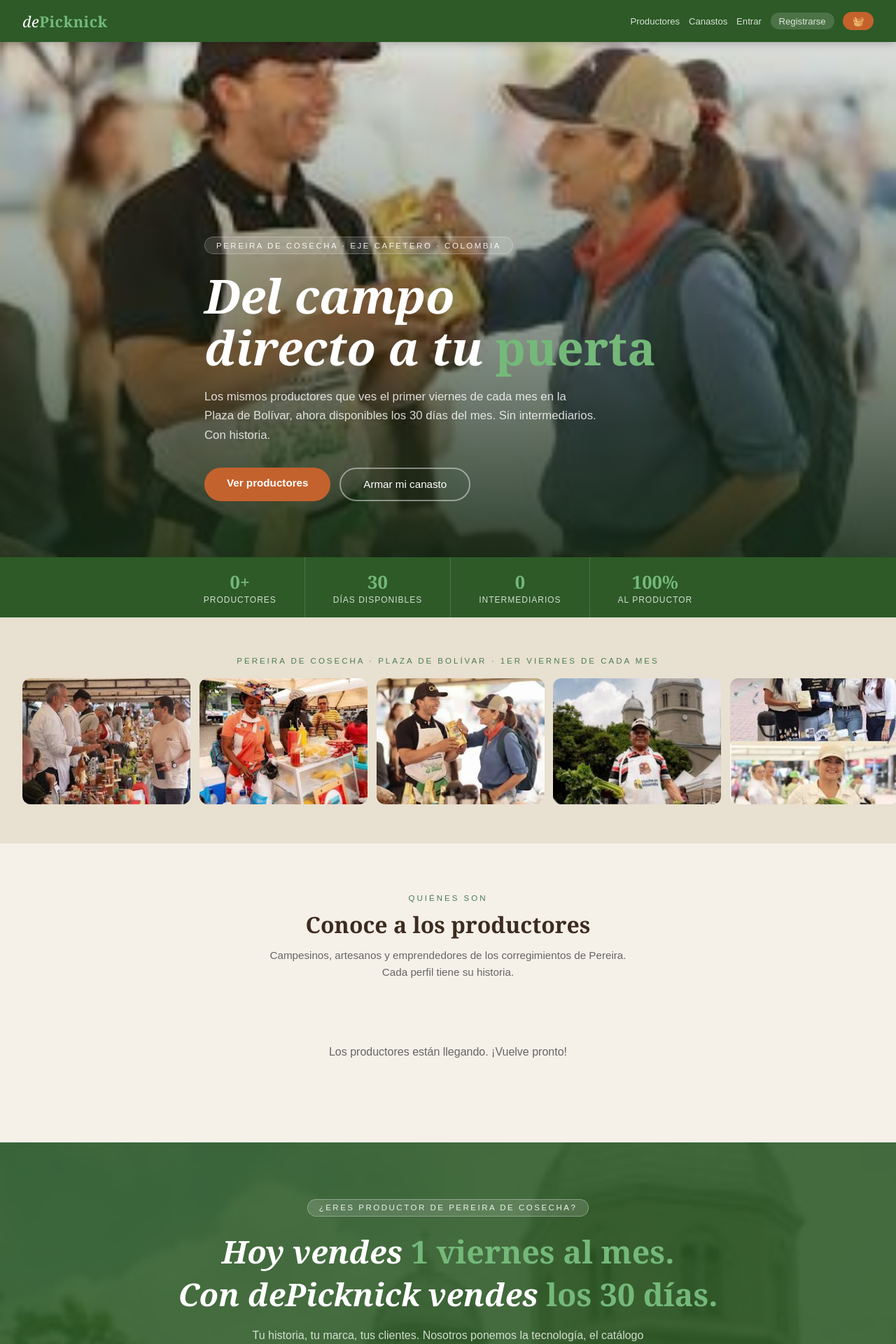
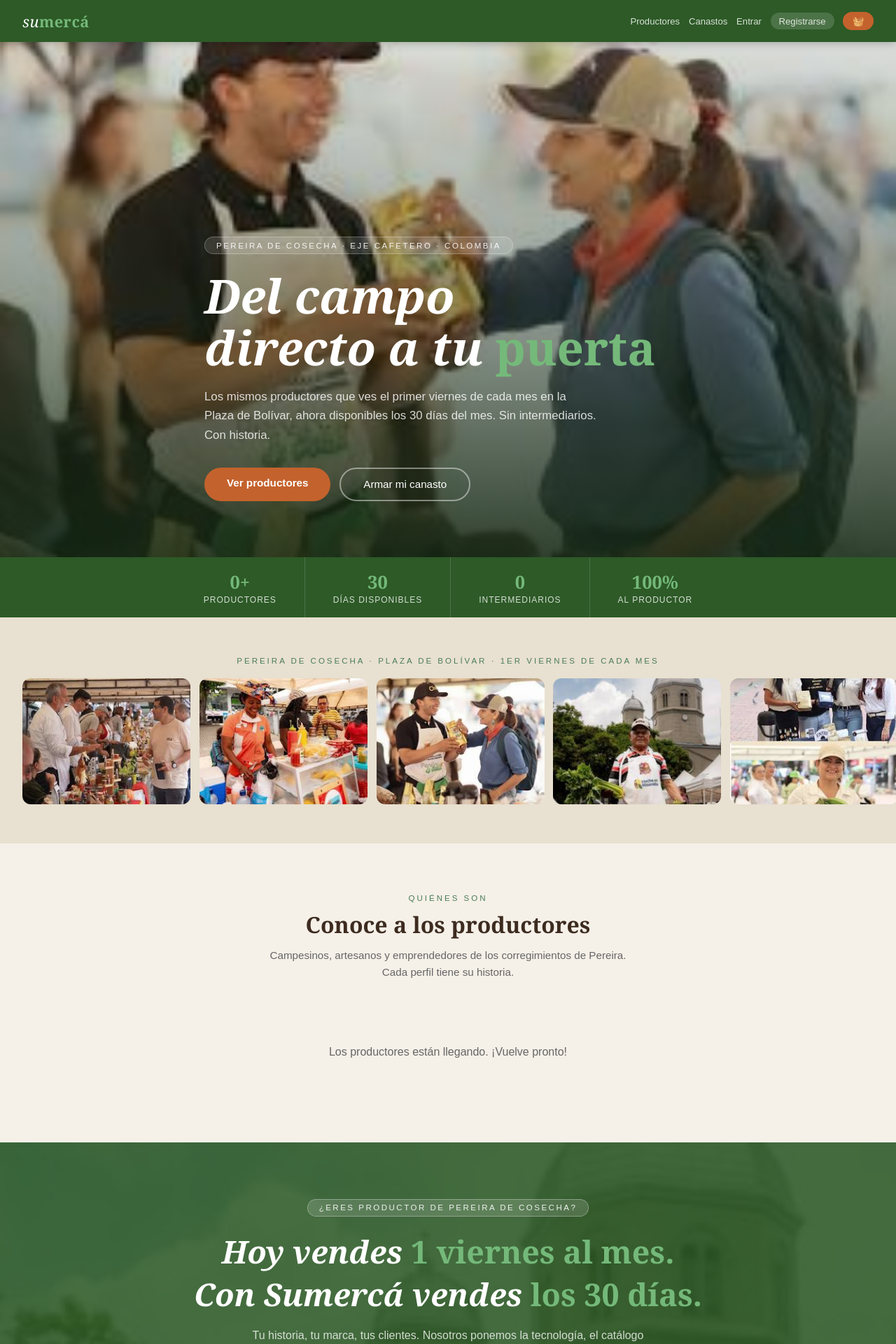
Before and after one commit to GitFrojasc/depicknick, a Django app: page / in a window 1280 px wide. Shown: the top 1920 px of the page at 70% size. Run offline with Django 5.2, Linux system fonts and the light colour scheme; data that the repository does not hold is empty.

Commit message:
Renombrar: dePicknick a Sumerca - Su Mercado Campesino Virtual

```diff
--- a/templates/canasto.html
+++ b/templates/canasto.html
@@ -3,7 +3,7 @@
 <head>
   <meta charset="UTF-8">
   <meta name="viewport" content="width=device-width, initial-scale=1.0">
-  <title>{{ canasto.nombre }} — dePicknick</title>
+  <title>{{ canasto.nombre }} — Sumercá</title>
   <style>
     :root {
       --verde-oscuro: #2d5a27;
@@ -374,7 +374,7 @@
 </section>
 
 <footer>
-  <p>dePicknick · Del campo al canasto · <a href="/">Volver al inicio</a></p>
+  <p>Sumercá · Su mercado campesino virtual · <a href="/">Volver al inicio</a></p>
 </footer>
 
 </body>
--- a/templates/carrito.html
+++ b/templates/carrito.html
@@ -3,7 +3,7 @@
 <head>
   <meta charset="UTF-8">
   <meta name="viewport" content="width=device-width, initial-scale=1.0">
-  <title>Mi canasto — dePicknick</title>
+  <title>Mi canasto — Sumercá</title>
   <style>
     :root {
       --verde-oscuro: #2d5a27; --verde-medio: #4a7c59; --verde-claro: #8db87a;
@@ -202,7 +202,7 @@
 </div>
 
 <footer>
-  <p>dePicknick · Del campo al canasto · <a href="/">Inicio</a></p>
+  <p>Sumercá · Su mercado campesino virtual · <a href="/">Inicio</a></p>
 </footer>
 
 </body>
--- a/templates/checkout.html
+++ b/templates/checkout.html
@@ -1,6 +1,6 @@
 {% extends "base.html" %}
 
-{% block title %}Datos de entrega — dePicknick{% endblock %}
+{% block title %}Datos de entrega — Sumercá{% endblock %}
 
 {% block extra_css %}
 <style>
--- a/templates/confirmacion.html
+++ b/templates/confirmacion.html
@@ -1,6 +1,6 @@
 {% extends "base.html" %}
 
-{% block title %}Pedido confirmado — dePicknick{% endblock %}
+{% block title %}Pedido confirmado — Sumercá{% endblock %}
 
 {% block extra_css %}
 <style>
--- a/templates/index.html
+++ b/templates/index.html
@@ -4,7 +4,7 @@
 <head>
   <meta charset="UTF-8">
   <meta name="viewport" content="width=device-width, initial-scale=1.0">
-  <title>dePicknick — Pereira de Cosecha · Del campo a tu puerta</title>
+  <title>Sumercá — Su Mercado Campesino Virtual · Pereira de Cosecha</title>
   <style>
     :root {
       --verde:      #2d5a27;
@@ -305,7 +305,7 @@
 
 <!-- ════ NAV ════ -->
 <nav>
-  <a href="/" class="logo">de<span>Picknick</span></a>
+  <a href="/" class="logo">su<span>mercá</span></a>
   <div class="nav-r">
     <a href="#productores" class="hide-sm">Productores</a>
     <a href="#canastos" class="hide-sm">Canastos</a>
@@ -421,13 +421,13 @@
   <div class="pitch-inner">
     <div class="pitch-top">
       <div class="pitch-eyebrow">¿Eres productor de Pereira de Cosecha?</div>
-      <h2>Hoy vendes <strong>1 viernes al mes.</strong><br>Con dePicknick vendes <strong>los 30 días.</strong></h2>
+      <h2>Hoy vendes <strong>1 viernes al mes.</strong><br>Con Sumercá vendes <strong>los 30 días.</strong></h2>
       <p>Tu historia, tu marca, tus clientes. Nosotros ponemos la tecnología, el catálogo online y el canal de ventas. Tú pones el producto.</p>
     </div>
 
     <div class="pitch-vs">
       <div class="pitch-lado antes">
-        <h4>Sin dePicknick</h4>
+        <h4>Sin Sumercá</h4>
         <ul>
           <li>1 día de ventas al mes</li>
           <li>Solo los que van a la plaza</li>
@@ -438,7 +438,7 @@
       </div>
       <div class="pitch-flecha">→</div>
       <div class="pitch-lado despues">
-        <h4>Con dePicknick</h4>
+        <h4>Con Sumercá</h4>
         <ul>
           <li>30 días de ventas al mes</li>
           <li>Clientes de toda la ciudad</li>
@@ -473,8 +473,8 @@
     </div>
 
     <div class="pitch-cta">
-      <a href="mailto:hola@depicknick.com?subject=Quiero%20unirme%20a%20dePicknick&body=Hola%2C%20soy%20productor%20de%20Pereira%20de%20Cosecha%20y%20quiero%20unirme%20a%20dePicknick." class="btn-pitch">
-        Quiero unirme a dePicknick →
+      <a href="mailto:hola@sumerca.co?subject=Quiero%20unirme%20a%20Sumerca&body=Hola%2C%20soy%20productor%20de%20Pereira%20de%20Cosecha%20y%20quiero%20unirme%20a%20Sumerca." class="btn-pitch">
+        Quiero unirme a Sumercá →
       </a>
       <p style="margin-top:1rem;font-family:Arial,sans-serif;font-size:.78rem;color:rgba(255,255,255,.5);">
         O escríbenos por WhatsApp · Sin compromiso
@@ -600,15 +600,15 @@
 
 <!-- ════ FOOTER ════ -->
 <footer>
-  <div class="fl">dePicknick</div>
-  <p>Del campo al canasto · Pereira de Cosecha · Colombia</p>
+  <div class="fl">Sumercá</div>
+  <p>Su Mercado Campesino Virtual · Pereira de Cosecha · Colombia</p>
   <br>
   <p>
-    <a href="mailto:hola@depicknick.com">hola@depicknick.com</a>
+    <a href="mailto:hola@sumerca.co">hola@sumerca.co</a>
     &nbsp;·&nbsp; <a href="/admin/">Admin</a>
   </p>
   <br>
-  <p style="font-size:.72rem;opacity:.45;">© 2026 dePicknick · Todos los derechos reservados</p>
+  <p style="font-size:.72rem;opacity:.45;">© 2026 Sumercá · Todos los derechos reservados</p>
 </footer>
 
 <script>
--- a/templates/login.html
+++ b/templates/login.html
@@ -1,6 +1,6 @@
 {% extends "base.html" %}
 
-{% block title %}Iniciar sesión — dePicknick{% endblock %}
+{% block title %}Iniciar sesión — Sumercá{% endblock %}
 
 {% block extra_css %}
 <style>
@@ -105,7 +105,7 @@
 {% block content %}
 <div class="auth-page">
   <h1>Bienvenido de nuevo</h1>
-  <p class="subtitulo">Accede a tu cuenta dePicknick</p>
+  <p class="subtitulo">Accede a tu cuenta Sumercá</p>
 
   <div class="auth-card">
 
--- a/templates/registro.html
+++ b/templates/registro.html
@@ -1,6 +1,6 @@
 {% extends "base.html" %}
 
-{% block title %}Crear cuenta — dePicknick{% endblock %}
+{% block title %}Crear cuenta — Sumercá{% endblock %}
 
 {% block extra_css %}
 <style>
@@ -112,7 +112,7 @@
 {% block content %}
 <div class="auth-page">
   <h1>Crear cuenta</h1>
-  <p class="subtitulo">Únete a la comunidad dePicknick 🌿</p>
+  <p class="subtitulo">Únete a la comunidad Sumercá 🌿</p>
 
   <div class="auth-card">
 
--- a/templates/socialaccount/signup.html
+++ b/templates/socialaccount/signup.html
@@ -1,6 +1,6 @@
 {% extends "base.html" %}
 
-{% block title %}Confirmar cuenta — dePicknick{% endblock %}
+{% block title %}Confirmar cuenta — Sumercá{% endblock %}
 
 {% block extra_css %}
 <style>
@@ -87,7 +87,7 @@
     <form method="POST" action="{% url 'socialaccount_signup' %}">
       {% csrf_token %}
       {{ form.as_p }}
-      <button type="submit" class="btn-confirmar">Crear mi cuenta en dePicknick</button>
+      <button type="submit" class="btn-confirmar">Crear mi cuenta en Sumercá</button>
     </form>
     <a href="/" class="btn-cancelar">← Cancelar</a>
   </div>
--- a/tienda/apps.py
+++ b/tienda/apps.py
@@ -15,7 +15,7 @@ class TiendaConfig(AppConfig):
                 from django.core.mail import send_mail
                 PerfilCliente.objects.get_or_create(usuario=instance)
                 send_mail(
-                    subject=f'[dePicknick] Nuevo cliente: {instance.get_full_name() or instance.username}',
+                    subject=f'[Sumercá] Nuevo cliente: {instance.get_full_name() or instance.username}',
                     message=(
                         f'Se registró un nuevo cliente:\n\n'
                         f'Nombre: {instance.get_full_name() or instance.username}\n'
@@ -23,7 +23,7 @@ class TiendaConfig(AppConfig):
                         f'Usuario: {instance.username}\n\n'
                         f'Verlo en el admin: /admin/auth/user/{instance.pk}/change/'
                     ),
-                    from_email='dePicknick <onboarding@resend.dev>',
+                    from_email='Sumercá <onboarding@resend.dev>',
                     recipient_list=[settings.ADMIN_NOTIFY_EMAIL],
                     fail_silently=True,
                 )
--- a/tienda/models.py
+++ b/tienda/models.py
@@ -192,26 +192,26 @@ class Producto(models.Model):
         email_prod  = self.productor.email
         if stock_anterior != 0 and self.stock == 0:
             send_mail(
-                subject=f'[dePicknick] AGOTADO: {self.nombre}',
+                subject=f'[Sumercá] AGOTADO: {self.nombre}',
                 message=(
                     f'Hola {nombre_prod},\n\n'
                     f'El producto "{self.nombre}" se ha agotado.\n'
                     f'Por favor contáctanos para coordinar el próximo envío.\n\n'
-                    f'Equipo dePicknick\nhola@depicknick.com'
+                    f'Equipo Sumercá\nhola@sumerca.co'
                 ),
-                from_email='dePicknick <onboarding@resend.dev>',
+                from_email='Sumercá <onboarding@resend.dev>',
                 recipient_list=[email_prod],
                 fail_silently=True,
             )
         elif stock_anterior is not None and stock_anterior > self.stock_minimo and 0 < self.stock <= self.stock_minimo:
             send_mail(
-                subject=f'[dePicknick] Stock bajo: {self.nombre}',
+                subject=f'[Sumercá] Stock bajo: {self.nombre}',
                 message=(
                     f'Hola {nombre_prod},\n\n'
                     f'"{self.nombre}" tiene solo {self.stock} unidades restantes.\n\n'
-                    f'Equipo dePicknick\nhola@depicknick.com'
+                    f'Equipo Sumercá\nhola@sumerca.co'
                 ),
-                from_email='dePicknick <onboarding@resend.dev>',
+                from_email='Sumercá <onboarding@resend.dev>',
                 recipient_list=[email_prod],
                 fail_silently=True,
             )
--- a/tienda/views.py
+++ b/tienda/views.py
@@ -313,7 +313,7 @@ def _whatsapp_url(pedido):
     numero = settings.WHATSAPP_NUMBER
     if not numero:
         return None
-    msg = quote(f'Hola dePicknick 🧺 Acabo de pagar mi pedido #{pedido.pk} por ${pedido.total:,.0f}. ¿Cuándo me lo entregan?')
+    msg = quote(f'Hola Sumercá 🧺 Acabo de pagar mi pedido #{pedido.pk} por ${pedido.total:,.0f}. ¿Cuándo me lo entregan?')
     return f'https://wa.me/{numero}?text={msg}'
 
 
@@ -324,7 +324,7 @@ def _notificar_admin_pedido(pedido):
         for it in pedido.items.select_related('producto').all()
     )
     send_mail(
-        subject=f'[dePicknick] Nuevo pedido #{pedido.pk} — ${pedido.total:,.0f}',
+        subject=f'[Sumercá] Nuevo pedido #{pedido.pk} — ${pedido.total:,.0f}',
         message=(
             f'Nuevo pedido recibido:\n\n'
             f'Cliente: {pedido.nombre_cliente}\n'
@@ -335,7 +335,7 @@ def _notificar_admin_pedido(pedido):
             f'Total: ${pedido.total:,.0f}\n\n'
             f'Ver en admin: /admin/tienda/pedido/{pedido.pk}/change/'
         ),
-        from_email='dePicknick <onboarding@resend.dev>',
+        from_email='Sumercá <onboarding@resend.dev>',
         recipient_list=[settings.ADMIN_NOTIFY_EMAIL],
         fail_silently=True,
     )
@@ -348,7 +348,7 @@ def _enviar_confirmacion_pedido(pedido):
         for it in pedido.items.select_related('producto').all()
     )
     send_mail(
-        subject=f'Pedido #{pedido.pk} confirmado — dePicknick 🧺',
+        subject=f'Pedido #{pedido.pk} confirmado — Sumercá 🧺',
         message=(
             f'Hola {pedido.nombre_cliente},\n\n'
             f'Tu pedido ha sido confirmado. ¡Gracias por apoyar a nuestros productores!\n\n'
@@ -356,9 +356,9 @@ def _enviar_confirmacion_pedido(pedido):
             f'Total: ${pedido.total:,.0f}\n'
             f'Entrega en: {pedido.direccion}, {pedido.ciudad}\n\n'
             f'Nos pondremos en contacto contigo para coordinar la entrega.\n\n'
-            f'Equipo dePicknick\nhola@depicknick.com'
+            f'Equipo Sumercá\nhola@sumerca.co'
         ),
-        from_email='dePicknick <onboarding@resend.dev>',
+        from_email='Sumercá <onboarding@resend.dev>',
         recipient_list=[pedido.email],
         fail_silently=True,
     )
```
Also changed, not shown: templates/base.html (+5 -5 lines), templates/emails/invitacion_productor.html (+6 -6 lines), tienda/admin.py (+10 -6 lines).
